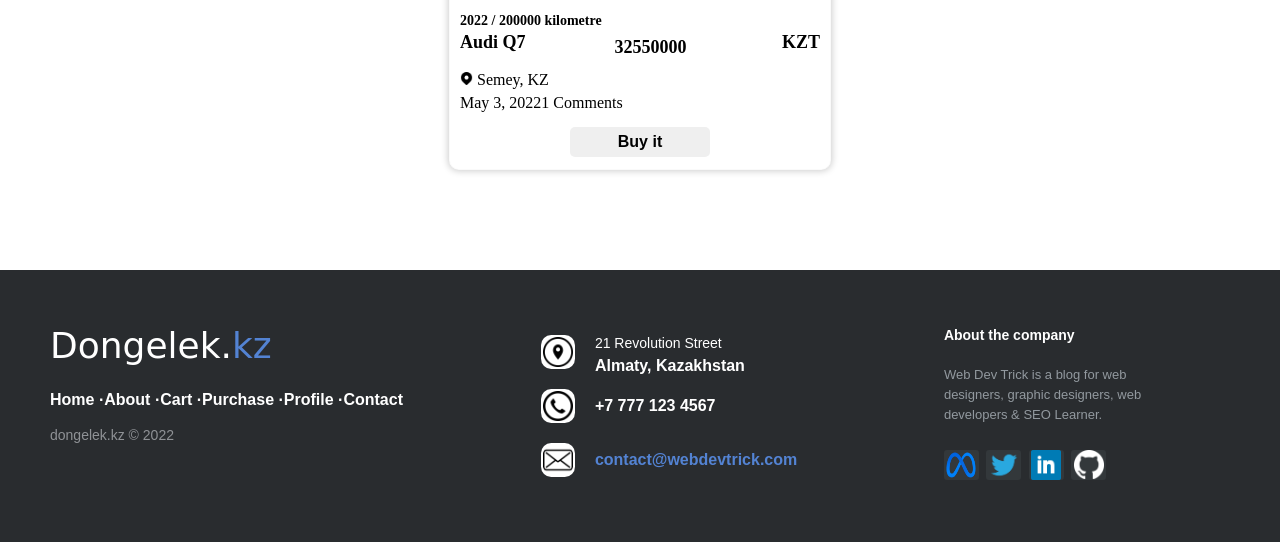
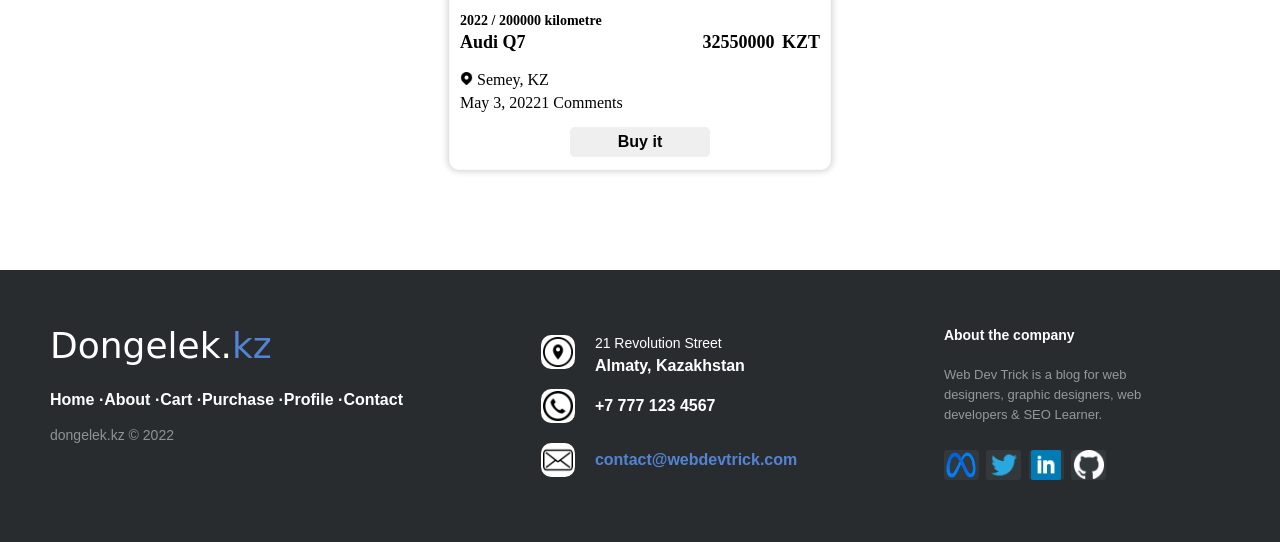
Before and after one commit to MegaMinInKZ/Dongelek, a Django app: page /your-cart in a window 1280 px wide. Shown: the part 498-1040 px from the top of the page. Run offline with Django 4.2, Linux system fonts and the light colour scheme; a user stored in the database is signed in; data comes from the database, SQL or seed files in the repository; both versions use the stored data as it was after the commit; parts of the project's set-up code (start-up, migrations or seed data) failed here and were passed over; some libraries are stand-ins or nearby versions.

Commit message:
price is fixed

```diff
--- a/dongelek_root/car/static/css/cart.css
+++ b/dongelek_root/car/static/css/cart.css
@@ -83,8 +83,6 @@
     font-weight: 600;
 }
 .price{
-    width: 160px;
-    margin-top: 5px;
     font-weight: 550;
     font-size: 18px;
 }
```
Also changed, not shown: dongelek_root/db.sqlite3.
